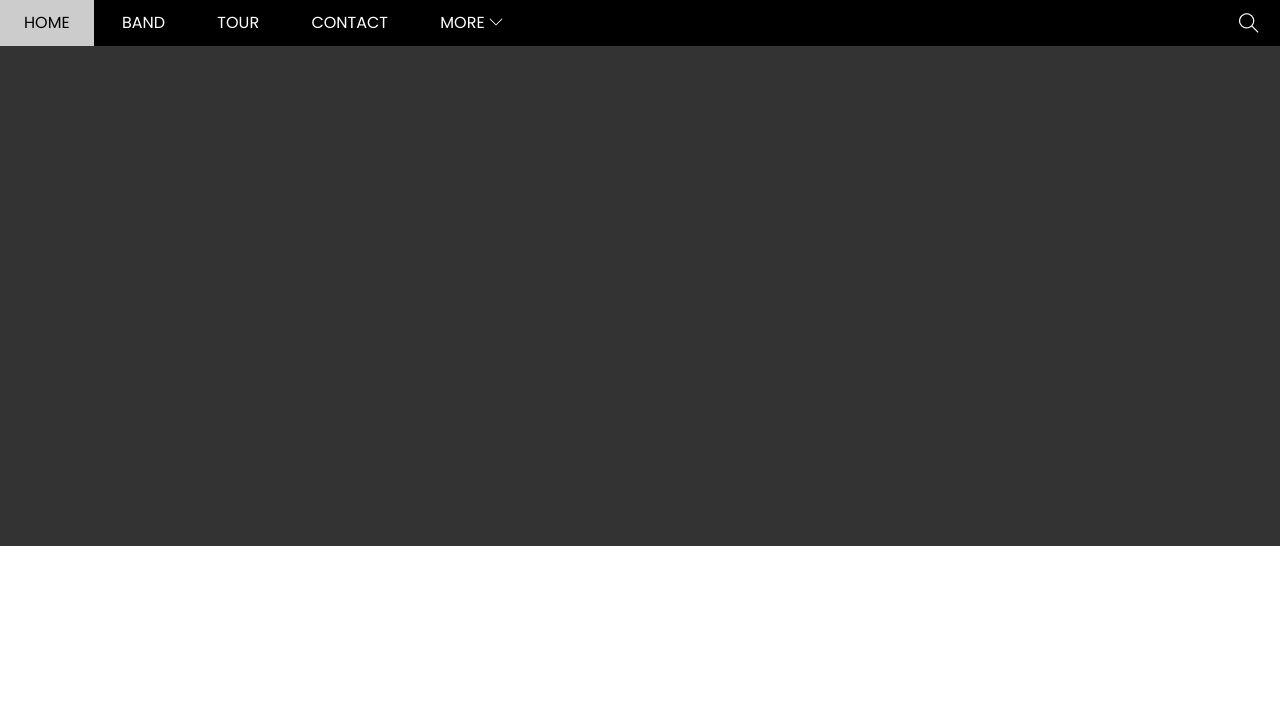
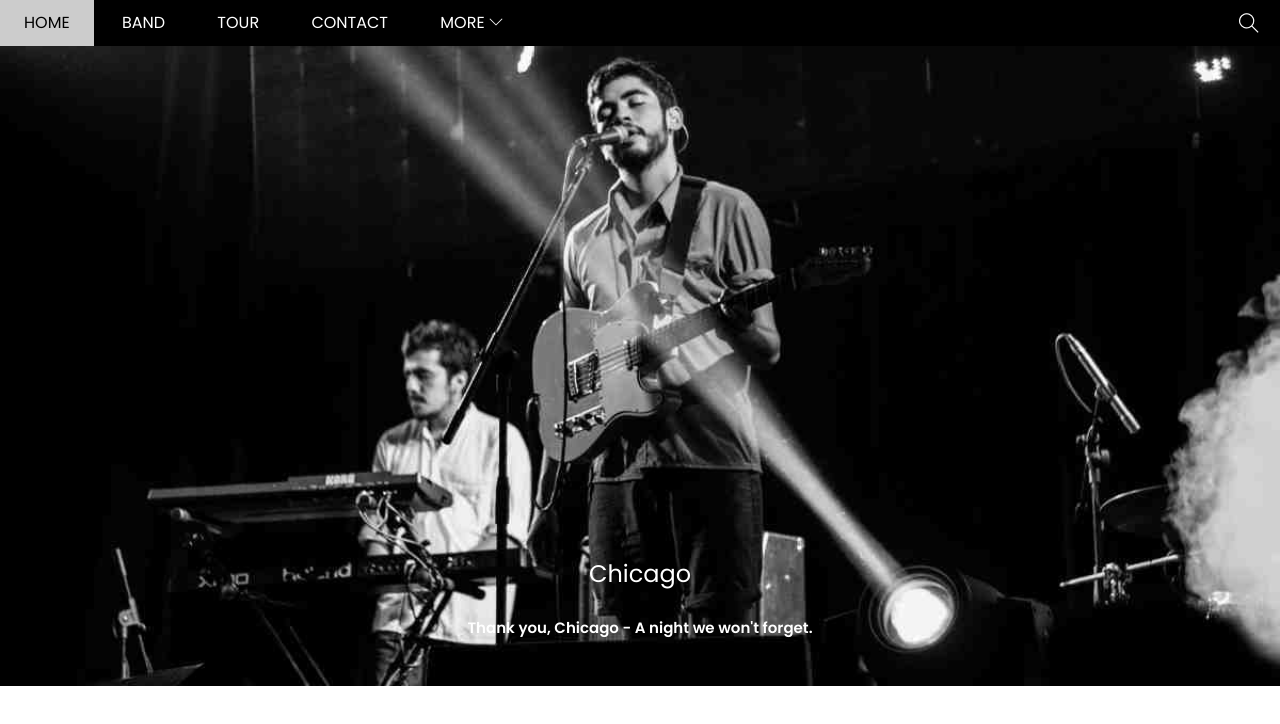
Before and after one commit to haoleGitHub/w3_band_f8, a plain HTML site: page index.html in a window 1280 px wide. Drawn offline with Linux system fonts and the light colour scheme.

Commit message:
edit slider

```diff
--- a/assets/css/style.css
+++ b/assets/css/style.css
@@ -7,20 +7,14 @@
   box-sizing: border-box;
 }
 
-/* body {
-  font-family: 'Poppins', sans-serif;
-  height: 100vh;
-  width: 100vw;
-  background-color: black;
-} */
-
 html {
   font-family: 'Poppins', sans-serif;
+  /* height: 100vh; */
   /* height: 1000px; */
 }
 
 #main {
-  position: relative;
+  /* position: relative; */
 }
 
 #header {
@@ -30,6 +24,7 @@ html {
   top: 0;
   left: 0;
   right: 0;
+  z-index: 1;
 }
 
 #nav {
@@ -107,9 +102,29 @@ html {
 }
 
 #slider {
-  height: 500px;
+  position: relative;
   margin-top: 46px;
-  background-color: #333;
+  padding-top: 50%;
+  background: url('/assets/img/chicago.jpg') top center / cover no-repeat;
+}
+
+#slider .text-content {
+  width: 100%;
+  position: absolute;
+  bottom: 47px;
+  color: white;
+  text-align: center;
+
+}
+
+#slider .text-heading {
+  font-weight: 400;
+  font-size: 24px;
+}
+#slider .text-description {
+  font-size: 15px;
+  margin-top: 25px;
+  font-weight: 700;
 }
 
 #content {
--- a/index.html
+++ b/index.html
@@ -38,9 +38,11 @@
       <!-- end search -->
     </div>
 
-
     <div id="slider">
-
+      <div class="text-content">
+        <h2 class="text-heading">Chicago</h2>
+        <div class="text-description">Thank you, Chicago - A night we won't forget.</div>
+      </div>
     </div>
 
     <div id="content">
```
Also changed, not shown: assets/img/LA.jpg (added), assets/img/chicago.jpg (added), assets/img/newyork.jpg (added).
